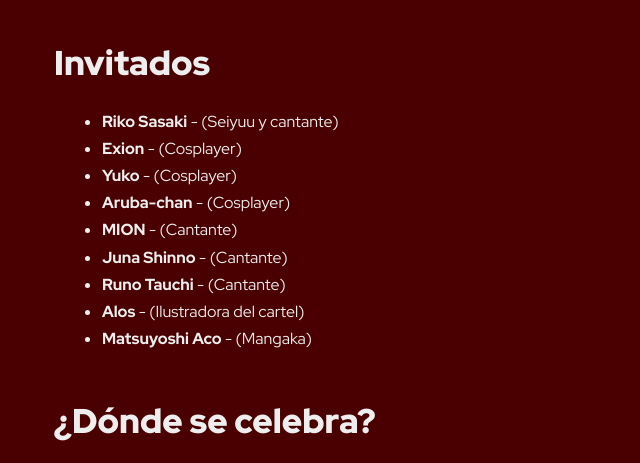
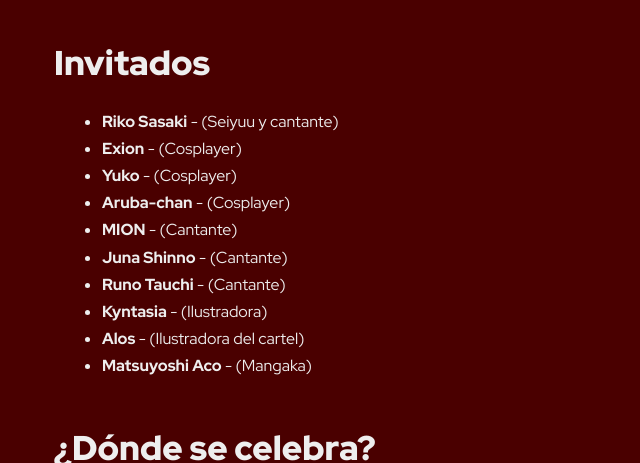
Before and after one commit to SantosAlarcon/eventosmanga, an Astro site: page /evento/2025/japan-weekend-valencia-noviembre in a window 1280 px wide. Shown: the part 1048-1511 px from the top of the page, without its empty margins (106-746 px from the left). Built offline with nearby package versions, Linux system fonts and the light colour scheme; Astro itself is replaced by a stand-in of ours.

Commit message:
event: añadida invitada a la JW Valencia de noviembre

```diff
--- a/package.json
+++ b/package.json
@@ -19,7 +19,7 @@
         "@fullcalendar/list": "^6.1.19",
         "@fullcalendar/react": "^6.1.19",
         "@fullcalendar/timegrid": "^6.1.19",
-        "astro": "^5.15.4",
+        "astro": "^5.15.5",
         "fullcalendar": "^6.1.19",
         "react": "^19.2.0",
         "react-dom": "^19.2.0",
--- a/src/content/event/2025/japan-weekend-valencia-noviembre.mdx
+++ b/src/content/event/2025/japan-weekend-valencia-noviembre.mdx
@@ -38,6 +38,7 @@ La **Japan Weekend** es el evento de **cultura japonesa** más grande de España
 + **MION** - (Cantante)
 + **Juna Shinno** - (Cantante)
 + **Runo Tauchi** - (Cantante)
++ **Kyntasia** - (Ilustradora)
 + **Alos** - (Ilustradora del cartel)
 + **Matsuyoshi Aco** - (Mangaka)
 
```
